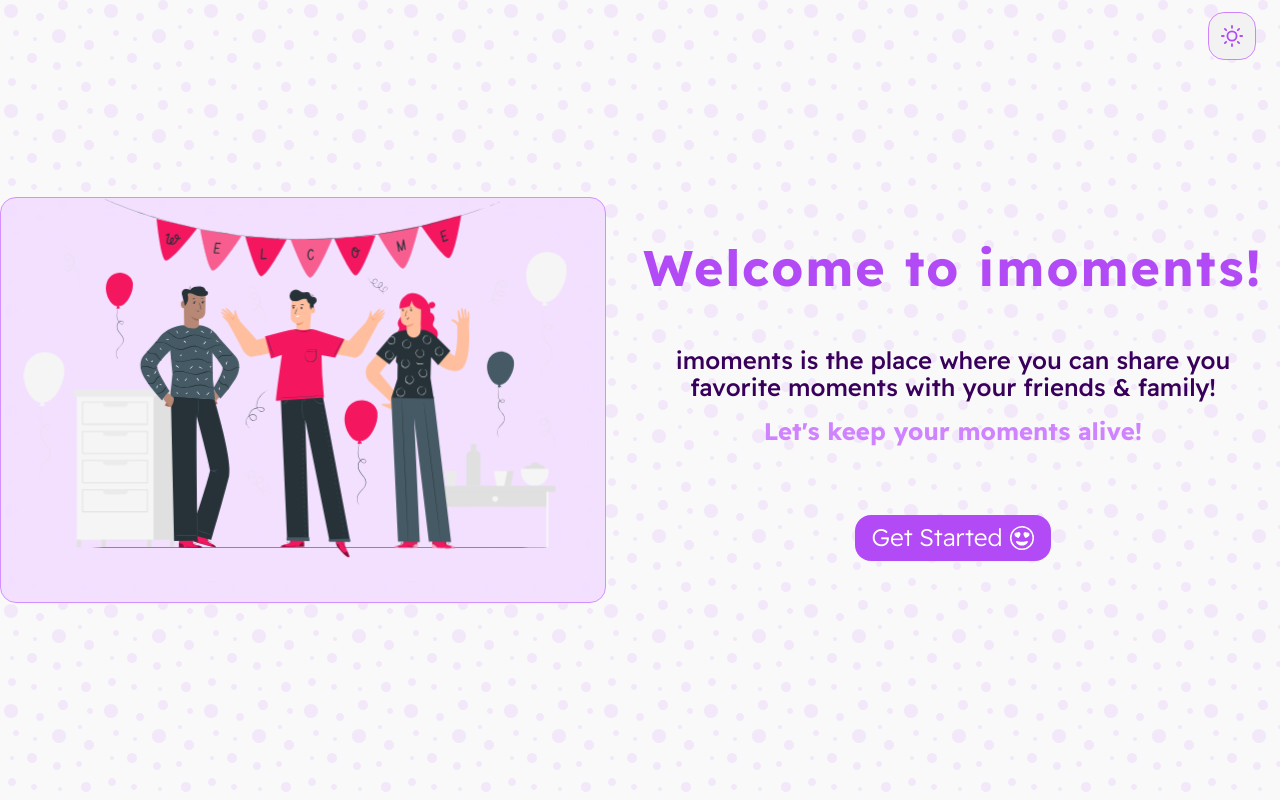
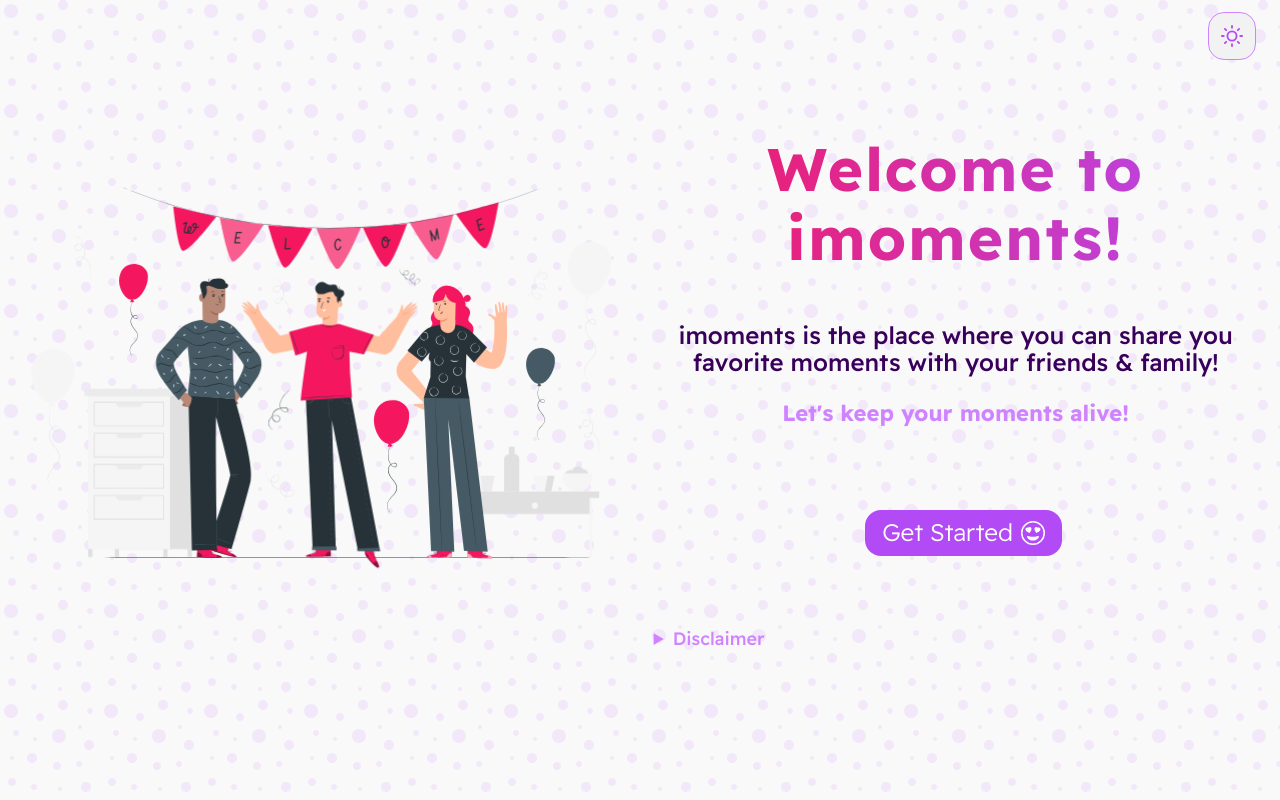
Before and after one commit to iamshour/imoments-app, a React (Create React App) app: page /#/ in a window 1280 px wide. Built offline with nearby package versions, Linux system fonts and the light colour scheme.

Commit message:
get-started page (Home Page)

```diff
--- a/src/main.scss
+++ b/src/main.scss
@@ -32,6 +32,8 @@ $breakpoint-large-desktop: 1400px;
 $breakpoint-max-desktop: 1800px;
 @import "./components/utility/mixins";
 @import "./components/utility/utility";
+@import "./components/utility/buttons";
+@import "./components/utility/resets";
 @import "./pages/about/about";
 @import "./pages/add/add";
 @import "./pages/auth/auth";
@@ -48,8 +50,6 @@ $breakpoint-max-desktop: 1800px;
 @import "./pages/getstarted/getstarted";
 @import "./components/layout/layout";
 @import "./components/card/card";
-@import "./components/utility/buttons";
-@import "./components/utility/resets";
 
 //RESETS
 
@@ -84,7 +84,8 @@ label {
 .profile-page,
 .search-page,
 .addpost-page,
-.auth-page {
+.auth-page,
+.get-started-page {
 	opacity: 0;
 	@include fade-in;
 }
--- a/src/pages/Auth/Auth.js
+++ b/src/pages/Auth/Auth.js
@@ -228,10 +228,12 @@ const Auth = () => {
 						</div>
 					</div>
 				</form>
-				<div className='private-links'>
-					<Link to='/privacy'>Privacy Policy</Link>
-					<Link to='/terms'>Terms &amp; conditions</Link>
-				</div>
+				{showSignin && (
+					<div className='private-links'>
+						<Link to='/privacy'>Privacy Policy</Link>
+						<Link to='/terms'>Terms &amp; conditions</Link>
+					</div>
+				)}
 			</div>
 		</div>
 	)
--- a/src/pages/getstarted/GetStarted.js
+++ b/src/pages/getstarted/GetStarted.js
@@ -2575,6 +2575,18 @@ const GetStarted = () => {
 						<p>Get Started</p>
 						<BsEmojiHeartEyes className='icon' />
 					</Link>
+					<details>
+						<summary>Disclaimer</summary>
+						<p>
+							Your name, email, and avatar will only be used to identify you &amp; your
+							uploads from others. Its 100% secure, safe, and will never be exposed to any
+							3rd party app without your consent. Read more{" "}
+							<Link to='/privacy' className='link'>
+								here
+							</Link>
+							.
+						</p>
+					</details>
 				</div>
 			</div>
 		</div>
--- a/src/pages/getstarted/_getstarted.scss
+++ b/src/pages/getstarted/_getstarted.scss
@@ -1,28 +1,20 @@
 .get-started-page {
-	width: 100%;
-	height: 100%;
+	width: 100vw;
+	height: 100vh;
 	min-height: 100vh;
 	@include centering;
 
 	.wrapper {
 		width: 100%;
-		height: 85vh;
-		max-height: 80rem;
-		display: flex;
+		height: 85%;
+		max-height: 120rem;
+		@include centering;
 		flex-direction: column;
-		justify-content: space-evenly;
-		align-items: center;
+		justify-content: space-between;
 
 		.welcome-container {
-			position: relative;
-			@include glass;
-			&::before {
-				border-radius: 16px;
-				border: 1px solid var(--secondary-font);
-			}
-			width: 95%;
-			max-width: 50rem;
-			height: auto;
+			width: 100%;
+			max-width: 70rem;
 
 			#welcome-svg:not(.animated) .animable {
 				opacity: 0;
@@ -122,19 +114,24 @@
 		}
 		.info {
 			width: 100%;
+			height: 55%;
 			max-width: 45rem;
-			padding: 0 1.6rem;
+			padding: 0 1.4rem;
+			display: flex;
+			flex-direction: column;
+			justify-content: space-between;
 
 			.desc {
 				text-align: center;
-				margin-bottom: 4rem;
 
 				h1 {
 					font-weight: 700;
 					font-size: 3.2rem;
-					color: var(--main-color);
 					letter-spacing: -2px;
-					margin-bottom: 2.6rem;
+					margin-bottom: 3rem;
+					background: -webkit-linear-gradient(180deg, #b24bf5 0%, #f41760 100%);
+					-webkit-background-clip: text;
+					-webkit-text-fill-color: transparent;
 				}
 				p {
 					font-size: 1.8rem;
@@ -150,6 +147,32 @@
 				width: max-content;
 				margin: 0 auto;
 			}
+			details {
+				summary > * {
+					display: inline;
+				}
+				summary {
+					cursor: pointer;
+					font-size: 1.4rem;
+					color: var(--secondary-font);
+					transition: color 250ms ease-in-out;
+					&:hover,
+					&:active {
+						color: var(--main-color);
+					}
+				}
+
+				p {
+					font-size: 1.5rem;
+					line-height: 15px;
+					font-weight: 300;
+					.link {
+						color: var(--main-color);
+						font-size: 1.5rem;
+						font-weight: 700;
+					}
+				}
+			}
 		}
 	}
 }
@@ -157,29 +180,45 @@
 @media (min-width: $breakpoint-tablet) {
 	.get-started-page {
 		.wrapper {
-			max-height: 95rem;
-			gap: 2rem;
-			flex-wrap: nowrap;
-			.welcome-container {
-				max-width: 70rem;
-			}
+			height: 90%;
+			max-height: 120rem;
+
 			.info {
-				max-width: 68rem;
+				max-width: unset;
+				justify-content: space-around;
+				padding: 0;
+				max-width: 62rem;
 
 				.desc {
-					margin-bottom: 7rem;
-
+					margin-bottom: 1rem;
 					h1 {
 						font-size: 5rem;
 						letter-spacing: 2px;
-						margin-bottom: 5rem;
+						margin-bottom: 3.6rem;
 					}
 					p {
-						font-size: 2.4rem;
+						font-size: 2.2rem;
+						margin: 0 auto;
 						margin-bottom: 1.6rem;
+						max-width: 55rem;
 					}
 					h2 {
-						font-size: 2.4rem;
+						font-size: 2.2rem;
+					}
+				}
+
+				details {
+					summary {
+						font-size: 1.8rem;
+						padding-bottom: 1rem;
+					}
+
+					p {
+						font-size: 2rem;
+						line-height: 20px;
+						.link {
+							font-size: 2.2rem;
+						}
 					}
 				}
 			}
@@ -187,33 +226,51 @@
 	}
 }
 
-@media (min-width: $breakpoint-desktop) {
+@media (min-width: 1080px) {
 	.get-started-page {
-		// display: none;
+		width: 99%;
+		margin: 0 auto;
 		.wrapper {
-			// max-width: 120rem;
+			width: 100%;
+			height: 100%;
 			flex-direction: row;
-			justify-content: space-between;
+			justify-content: center;
+			align-items: center;
+			max-width: 150rem;
+			margin: 0 auto;
+
 			.welcome-container {
-				max-width: 70rem;
+				max-width: unset;
 			}
+
 			.info {
-				max-width: 68rem;
+				height: 85%;
+				justify-content: space-evenly;
 
 				.desc {
-					margin-bottom: 7rem;
-
+					padding-right: 1.6rem;
 					h1 {
-						font-size: 5rem;
-						letter-spacing: 2px;
+						font-size: 6rem;
 						margin-bottom: 5rem;
 					}
 					p {
 						font-size: 2.4rem;
-						margin-bottom: 1.6rem;
+						margin-bottom: 2.4rem;
+						max-width: 60rem;
 					}
 					h2 {
-						font-size: 2.4rem;
+						font-size: 2.2rem;
+					}
+				}
+
+				details {
+					summary {
+						padding-bottom: 1.6rem;
+					}
+
+					p {
+						padding-right: 2rem;
+						line-height: 2.1rem;
 					}
 				}
 			}
```
